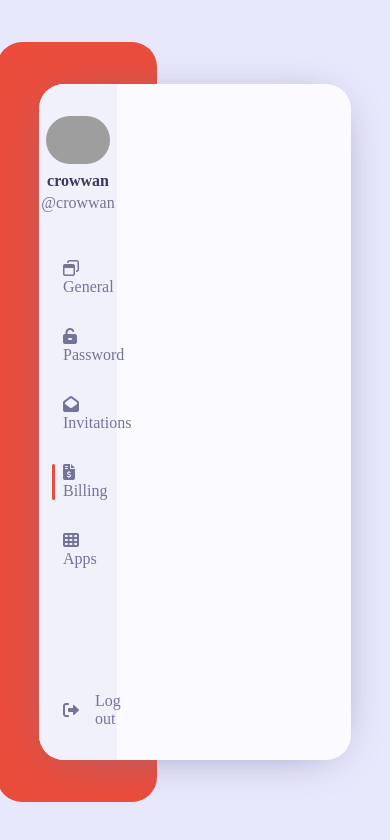
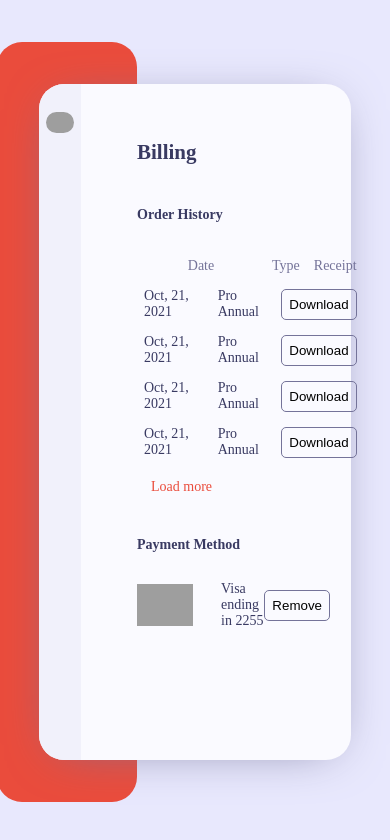
Before and after one commit to crowwan/daily-web-practice, a plain HTML site: page billing-page/index.html in a window 390 px wide. Drawn offline with Linux system fonts and the light colour scheme; grey boxes are pictures that could not be loaded.

Commit message:
billing page html/css done

```diff
--- a/billing-page/index.html
+++ b/billing-page/index.html
@@ -69,6 +69,84 @@
             Log out
           </div>
         </aside>
+        <main>
+          <section id="main-section">
+            <header id="section-header">
+              <h2>Billing</h2>
+            </header>
+            <section class="content-box">
+              <section class="left">
+                <div id="content-area">
+                  <div class="title">
+                    <h4>Order History</h4>
+                    <span class="light content-description">
+                      Lorem ipsum dolor sit amet consectetur adipisicing elit.
+                    </span>
+                  </div>
+                  <div class="content">
+                    <table>
+                      <thead>
+                        <th class="light" style="width: 128px">Date</th>
+                        <th class="light">Type</th>
+                        <th class="light">Receipt</th>
+                      </thead>
+                      <tbody>
+                        <tr class="table-row">
+                          <td>Oct, 21, 2021</td>
+                          <td>Pro Annual</td>
+                          <td>
+                            <button class="btn">Download</button>
+                          </td>
+                        </tr>
+                        <tr class="table-row">
+                          <td>Oct, 21, 2021</td>
+                          <td>Pro Annual</td>
+                          <td><button class="btn">Download</button></td>
+                        </tr>
+                        <tr class="table-row">
+                          <td>Oct, 21, 2021</td>
+                          <td>Pro Annual</td>
+                          <td><button class="btn">Download</button></td>
+                        </tr>
+                        <tr class="table-row">
+                          <td>Oct, 21, 2021</td>
+                          <td>Pro Annual</td>
+                          <td><button class="btn">Download</button></td>
+                        </tr>
+                      </tbody>
+                    </table>
+                    <a href="#" class="load-more">Load more</a>
+                  </div>
+                </div>
+                <footer id="footer">
+                  <div class="title">
+                    <h4>Payment Method</h4>
+                    <span class="light content-description">
+                      Lorem ipsum dolor sit amet consectetur adipisicing elit.
+                    </span>
+                  </div>
+                  <div class="payment-info-box">
+                    <img
+                      src="https://upload.wikimedia.org/wikipedia/commons/1/16/Former_Visa_%28company%29_logo.svg"
+                      alt=""
+                      class="payment-img"
+                    />
+                    <div class="payment-info">Visa ending in 2255</div>
+                    <button class="btn">Remove</button>
+                  </div>
+                </footer>
+              </section>
+              <section class="right">
+                <div class="subscribe-box">
+                  <span>Your plan</span>
+                  <h3>Pro Annual</h3>
+                  <span>Renews on Nov. 2021</span>
+                  <button class="cancel-btn">Cancel subscription</button>
+                </div>
+              </section>
+            </section>
+          </section>
+        </main>
       </div>
     </div>
   </body>
--- a/billing-page/reset.css
+++ b/billing-page/reset.css
@@ -29,12 +29,12 @@ h3,
 h4,
 a,
 aside,
-nav {
+nav,
+main {
   box-sizing: border-box;
   padding: 0;
   margin: 0;
 }
-
 a {
   text-decoration: none;
   color: inherit;
@@ -45,3 +45,12 @@ a:visited {
 li {
   list-style-type: none;
 }
+th {
+  font-weight: normal;
+}
+table {
+  border-collapse: collapse;
+}
+button:hover {
+  cursor: pointer;
+}
--- a/billing-page/style.css
+++ b/billing-page/style.css
@@ -12,6 +12,7 @@
 }
 .container {
   position: relative;
+  display: flex;
   width: 80vw;
   background-color: #fafaff;
   border-radius: 25px;
@@ -111,3 +112,160 @@ input[type="radio"]:checked + label::before {
 .log-out-box:hover {
   cursor: pointer;
 }
+
+/* main */
+main {
+  width: 100%;
+}
+
+#main-section {
+  padding: 4rem;
+  height: 100%;
+}
+
+.content-box {
+  display: flex;
+  width: 100%;
+  justify-content: space-between;
+}
+.content-description {
+  font-size: 0.9rem;
+}
+
+/* section left */
+.left {
+  margin-right: 4rem;
+  width: 100%;
+}
+.title {
+  margin-top: 3rem;
+}
+.title h4 {
+  margin-bottom: 0.5rem;
+}
+
+.content table {
+  width: 100%;
+  margin-top: 2rem;
+}
+
+table th,
+table td {
+  padding: 0.5rem;
+  max-width: 10rem;
+}
+tr {
+  display: flex;
+  justify-content: space-between;
+  align-items: center;
+}
+.table-row:hover {
+  cursor: pointer;
+  box-shadow: 0.1rem 0.2rem 1rem -0.5rem #747399;
+  border-radius: 10px;
+}
+
+.content .load-more {
+  color: #ea4c3c;
+  display: block;
+  margin-left: 1rem;
+  margin-top: 1rem;
+}
+
+.btn {
+  background-color: inherit;
+  border: 1px solid #747399;
+  padding: 0.5rem;
+  border-radius: 5px;
+}
+.btn:hover {
+  background-color: #747399;
+  border-color: #f1f1fb;
+  color: #f1f1fb;
+}
+
+.payment-info-box {
+  display: flex;
+  width: 100%;
+  align-items: center;
+  margin-top: 2rem;
+  padding-right: 0.5rem;
+}
+.payment-info-box img {
+  width: 4rem;
+  margin-right: 2rem;
+}
+.payment-info {
+  flex: 1;
+}
+/* section right */
+.right {
+  width: 26rem;
+  height: 100%;
+}
+.subscribe-box {
+  margin-top: 4rem;
+  background-color: #ea4c3c;
+  color: #f1f1fb;
+  padding: 2rem;
+  display: flex;
+  flex-direction: column;
+  gap: 1rem;
+  width: 100%;
+  border-radius: 10px;
+}
+.cancel-btn {
+  font-weight: bold;
+  max-width: 15rem;
+  align-self: center;
+  background-color: #ea4c3c;
+  border: 1px solid #f1f1fb;
+  color: #f1f1fb;
+  padding: 1rem;
+  border-radius: 5px;
+  font-size: 1rem;
+}
+.cancel-btn:hover {
+  background-color: #f1f1fb;
+  color: #ea4c3c;
+}
+
+@media screen and (max-width: 1500px) {
+  html {
+    font-size: 14px;
+  }
+}
+
+@media screen and (max-width: 1300px) {
+  .left {
+    width: 100%;
+  }
+  .right {
+    display: none;
+  }
+}
+
+@media screen and (max-width: 1050px) {
+  #aside {
+    width: 2rem;
+    overflow: hidden;
+    cursor: pointer;
+  }
+  #aside .user-info-box img {
+    width: 2rem;
+  }
+  .user-info-description {
+    display: none;
+  }
+  nav {
+    visibility: hidden;
+  }
+  .log-out-box {
+    visibility: hidden;
+  }
+}
+@media screen and (max-width: 830px) {
+  .content-description {
+    display: none;
+  }
+}
```
